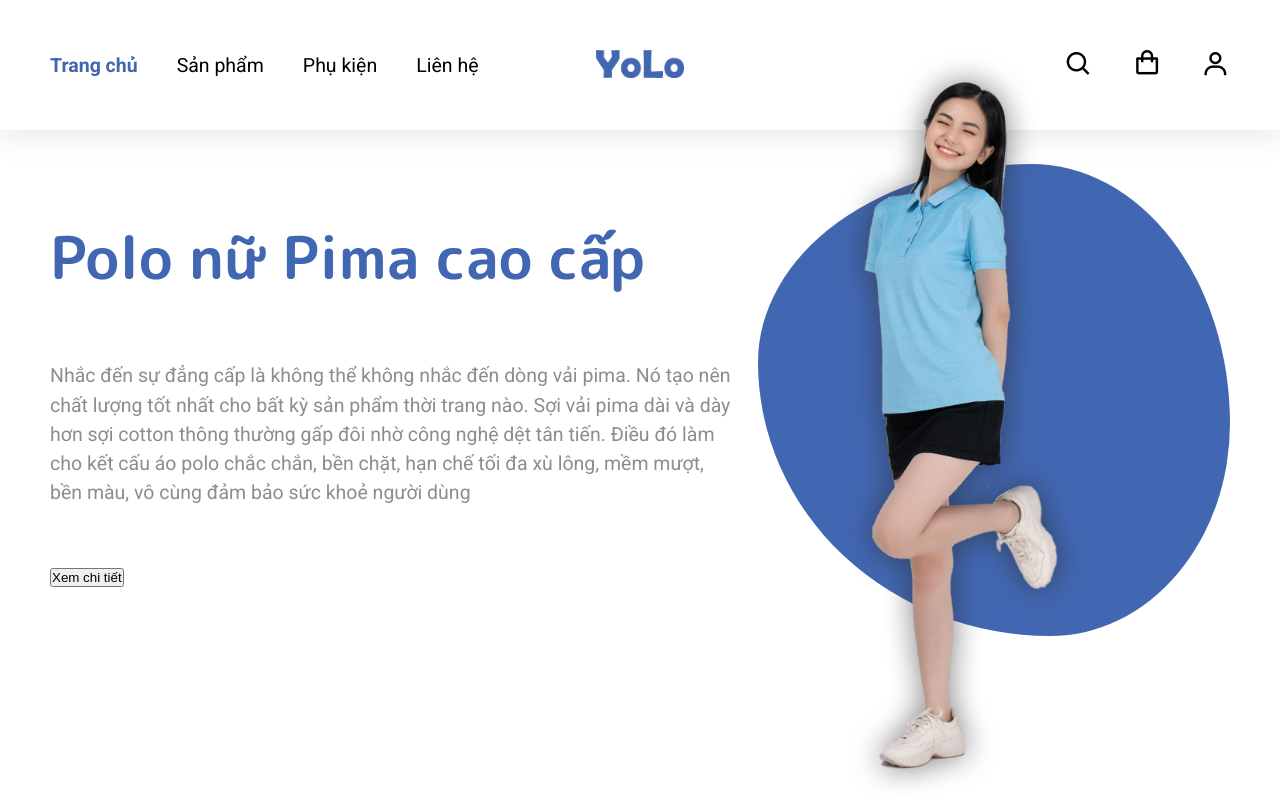
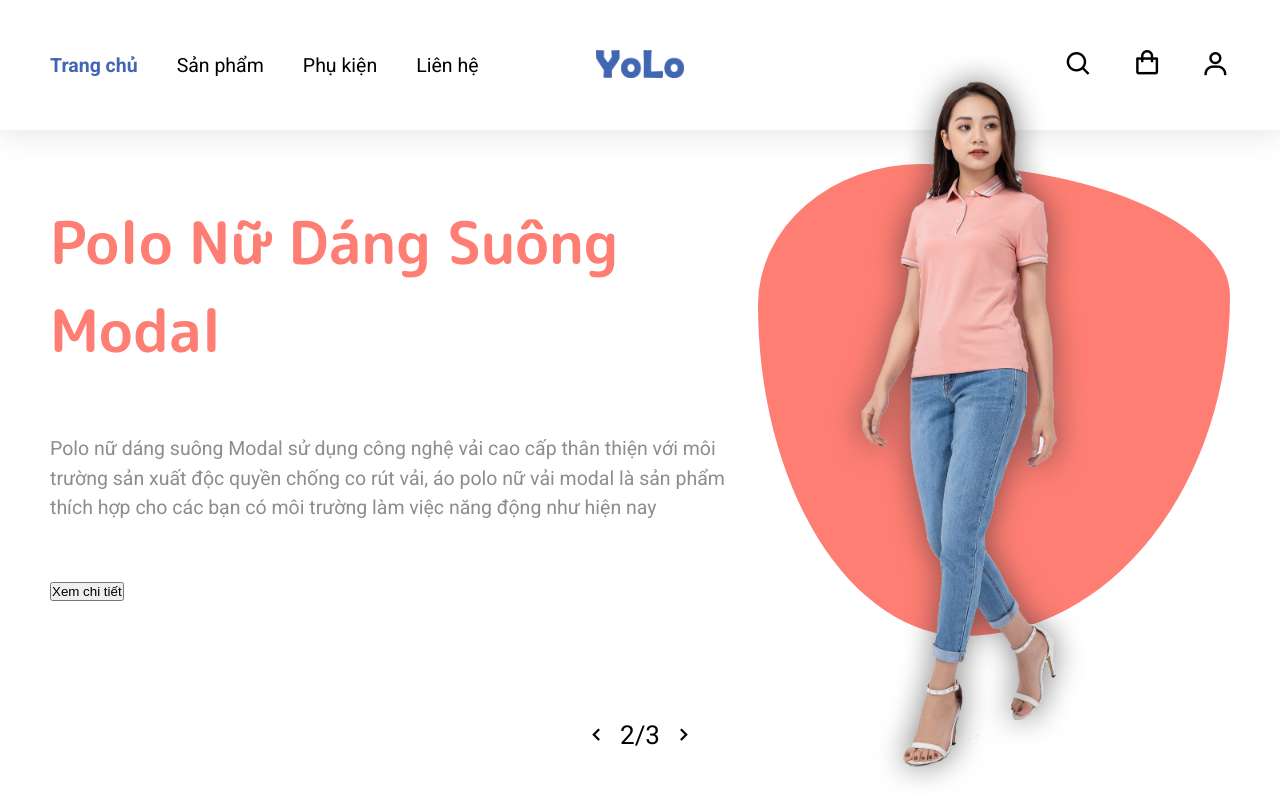
Before and after one commit to TruongDayx2/yolo-ecommerce-ui, a React (Create React App) app: page / in a window 1280 px wide. Shown: the top 800 px of the page. Built offline with nearby package versions, Linux system fonts and the light colour scheme.

Commit message:
heroSlide #2

```diff
--- a/src/components/HeroSlider.jsx
+++ b/src/components/HeroSlider.jsx
@@ -1,33 +1,81 @@
 import React from "react";
 import PropTypes from "prop-types";
 import { Link } from "react-router-dom";
+import { useState } from "react";
+import { useEffect, useCallback } from "react";
 
 const HeroSlider = (props) => {
+    const data = props.data;
+    const timeOut = props.timeOut ? props.timeOut : 3000
 
-    const data = props.data;
-    const activeSlider = 0
+    const [activeSlider, setActiveSlider] = useState(0);
+
+
+
+    const nextSlide = useCallback(
+      () => {
+        const index = activeSlider + 1 === data.length ? 0 : activeSlider + 1;
+        setActiveSlider(index)
+      },
+      [activeSlider,data],
+    )
+
+
+    const prevSlide = () => {
+        const index = activeSlider - 1 < 0  ? data.length -1 : activeSlider - 1;
+        setActiveSlider(index)
+    };
+
+    useEffect(()=>{
+        if(props.auto){
+            const slideAuto = setInterval(() => {
+                nextSlide()
+            }, timeOut);
+            return ()=>{
+                clearInterval(slideAuto)
+            }
+        }
+    },[nextSlide,timeOut,props])
 
     return (
         <div className="hero-slider">
-            {
-
-                data.map((item,index)=>(
-                    <HeroSliderItem key={index} item={item} active={index === activeSlider}/>
-                ))
-
-            }
+            {data.map((item, index) => (
+                <HeroSliderItem
+                    key={index}
+                    item={item}
+                    active={index === activeSlider}
+                />
+            ))}
+            {props.control ? (
+                <div className="hero-slider__control">
+                    <div className="hero-slider__control__item" onClick={prevSlide}>
+                        <i className="bx bx-chevron-left"></i>
+                    </div>
+                    <div className="hero-slider__control__item">
+                        {activeSlider + 1}/{data.length}
+                    </div>
+                    <div className="hero-slider__control__item" onClick={nextSlide}>
+                        <i className="bx bx-chevron-right"></i>
+                    </div>
+                </div>
+            ) : null}
         </div>
     );
 };
 
 HeroSlider.propTypes = {
     data: PropTypes.array.isRequired,
+    control: PropTypes.bool,
+    auto: PropTypes.bool,
+    timeOut:PropTypes.number
 };
 
-const HeroSliderItem = props =>(
-    <div className={`hero-slider__item ${props.active ? 'active' : ''}`}>
+const HeroSliderItem = (props) => (
+    <div className={`hero-slider__item ${props.active ? "active" : ""}`}>
         <div className="hero-slider__item__info">
-            <div className={`hero-slider__item__info__title color-${props.item.color}`}>
+            <div
+                className={`hero-slider__item__info__title color-${props.item.color}`}
+            >
                 <span>{props.item.title}</span>
             </div>
             <div className="hero-slider__item__info__description">
@@ -44,6 +92,6 @@
             <img src={props.item.img} alt="" />
         </div>
     </div>
-)
+);
 
 export default HeroSlider;
--- a/src/pages/Home.jsx
+++ b/src/pages/Home.jsx
@@ -11,6 +11,9 @@
             {/* Hero slider */}
             <HeroSlider
                 data={heroSliderData}
+                control={true}
+                auto={true}
+                timeOut={5000}
             />
             {/* End hero slider */}
         </Helmet>
--- a/src/sass/components/_hero-slider.scss
+++ b/src/sass/components/_hero-slider.scss
@@ -59,6 +59,26 @@
             &__btn{
                 overflow: hidden;
             }
+
+            &__title > span,
+            &__description > span,
+            &__btn button {
+                display: block;
+                transform: translateY(-100%);
+                transition: transform .5s ease;
+            }
+        }
+
+        &.active &__info{
+            &__title > span,
+            &__description > span,
+            &__btn button {
+                transform: translateY(0);
+            }
+        }
+
+        &.active &__image > img{
+            transform: scale(1) rotate(0);
         }
 
         &__image{
@@ -73,7 +93,8 @@
                 position: absolute;
                 bottom: 0;
                 right: 0;
-            }
+                transform: scale(0) rotate(65deg);
+                transition:  transform .5s cubic-bezier(0.075, 0.82, 0.165, 1);
             }
 
             .shape {
@@ -98,3 +119,42 @@
             }
         }
     }
+
+    &__control{
+        @include flex(center,center);
+        position: absolute;
+        bottom: 50px;
+        left: 50%;
+        transform: translateX(-50%);
+
+        &__item ~ &__item{
+            margin-left: 10px;
+        }
+
+        &__item{
+            @include flex(center,center);
+            font-size: 2rem;
+            cursor: pointer;
+
+            &:hover{
+                color: $main-color;
+            }
+
+            .index{
+                font-size: 1.5rem;
+            }
+        }
+    }
+}
+
+@keyframes border {
+    0%{
+        border-radius:58% 42% 38% 62% / 42% 55% 45% 58%; ;
+    }
+    50%{
+        border-radius:31% 69% 59% 41% / 28% 24% 76% 72%; ;
+    }
+    100%{
+        border-radius:58% 42% 38% 62% / 42% 55% 45% 58%; ;
+    }
+}
```
Lines whose indentation alone changed are shown as unchanged.
